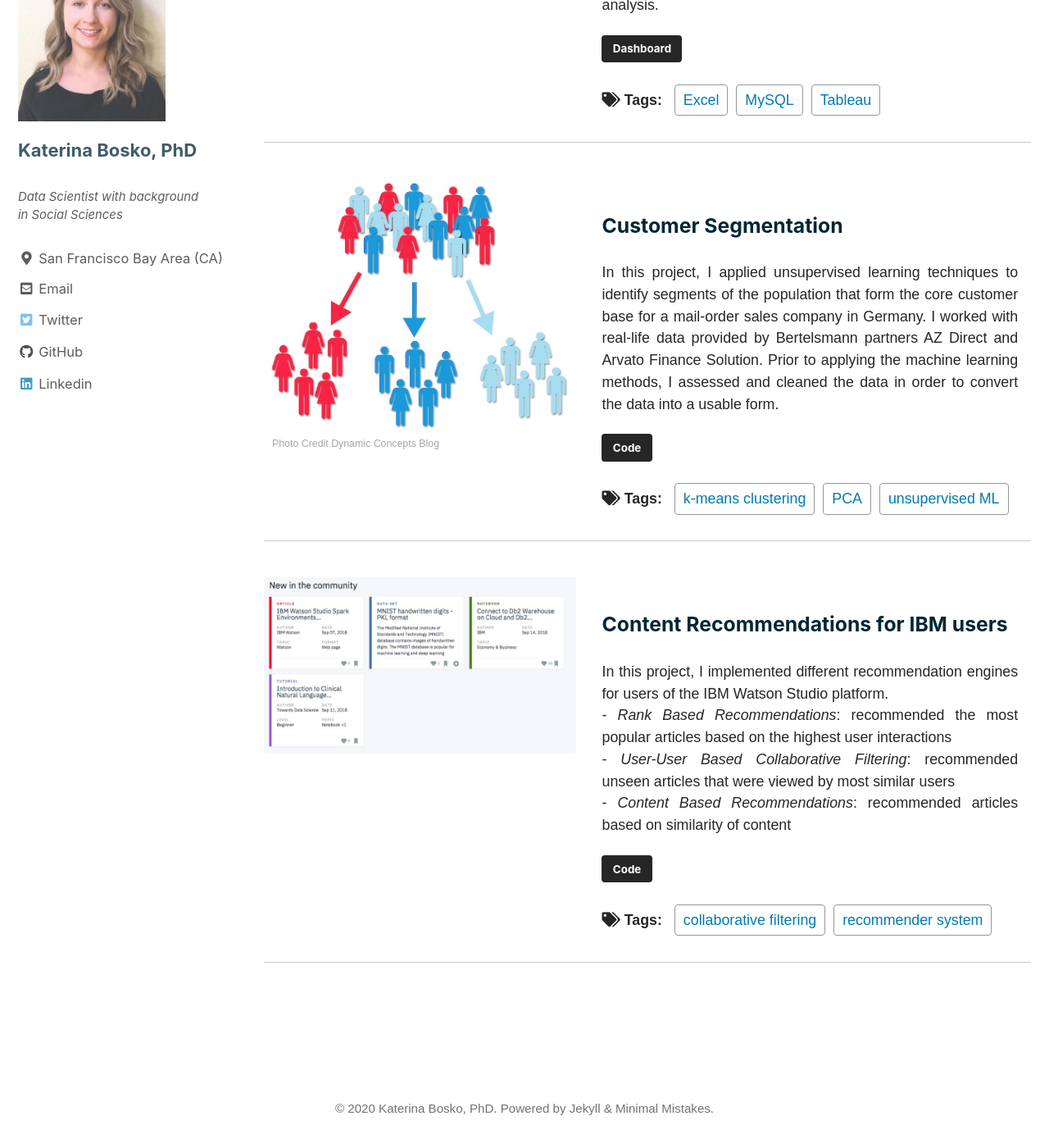
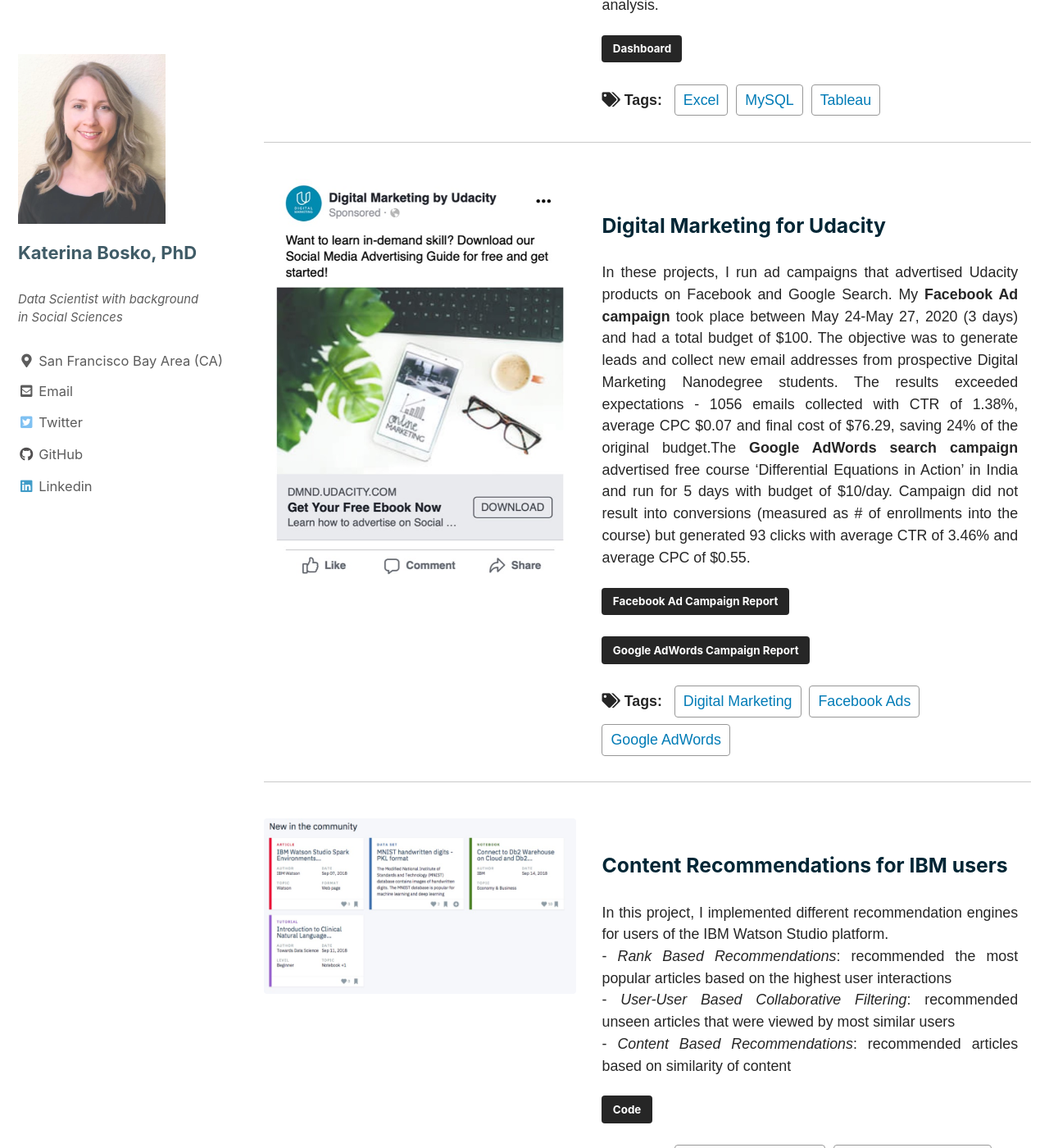
Before and after one commit to k-bosko/k-bosko.github.io, a Jekyll site: the page built from _pages/portfolio.md, in a window 1280 px wide and 1400 px high, scrolled down 3039 px. Shown: the whole window at 82% size. Built offline with Jekyll 4.4.1, drawn with Linux system fonts in a browser that asks for light colours; cached includes are drawn as plain includes; nearby versions of some CDN libraries.

Commit message:
added digital marketing campaigns to portfolio

```diff
--- a/_pages/about.md
+++ b/_pages/about.md
@@ -56,7 +56,7 @@
 {: .text-justify}
 
 ## Why Data Science?
-As an undergrad in International Information, a unique program that combined courses in social sciences and analytics, I dreamed about predicting the future social events using past data - a naive, very broad and basically impossible  objective - almost a decade before all the hype around data science. However, the techniques I learned in mid-2000s were rather basic and mostly explorative, so not that predictive after all.
+As an undergrad in International Information, a unique program that combined courses in social sciences and data analysis (Excel, data visualization and statistics), I dreamed about predicting the future social events using past data - a naive, very broad and basically impossible  objective - almost a decade before all the hype around data science. However, the techniques I learned in mid-2000s were rather basic and mostly explorative, so not that predictive after all.
 {: .text-justify}
 
 When I enrolled in my PhD, I wanted to make use of more advanced methods. In 2013 I got first experience in natural language processing (NLP) using data science platform [RapidMinder](https://rapidminer.com) and began learning R. I also attended quantitative methods and Statistics courses at my university. Yet these methods didn’t find way into my final version of the thesis. As it is often in life, unexpected happened.
--- a/_pages/portfolio.md
+++ b/_pages/portfolio.md
@@ -101,18 +101,34 @@
     - collaborative filtering
 
 feature_row4:
-  - image_path: assets/images/portfolio/customer_segmentation-thumb-800-light.jpg
-    portfolio_caption: "Photo Credit [Dynamic Concepts Blog](http://www.dynamic-concepts.nl/en/segmentation/)"
-    alt: "customer segmentation viz"
-    title: "Customer Segmentation"
-    text: "In this project, I applied unsupervised learning techniques to identify segments of the population that form the core customer base for a mail-order sales company in Germany. I worked with real-life data provided by Bertelsmann partners AZ Direct and Arvato Finance Solution. Prior to applying the machine learning methods, I assessed and cleaned the data in order to convert the data into a usable form."
-    url: "https://github.com/k-bosko/customer_segmentation"
-    btn_label: "Code"
+  - image_path: assets/images/portfolio/facebook-ad-800.jpg
+    alt: "Facebook Ad"
+    title: "Digital Marketing for Udacity"
+    text: "In these projects, I run ad campaigns that advertised Udacity products on Facebook and Google Search. My **Facebook Ad campaign** took place between May 24-May 27, 2020 (3 days) and had a total budget of $100. The objective was to generate leads and collect  new email addresses from prospective Digital Marketing Nanodegree students. The results exceeded expectations - 1056 emails collected with CTR of 1.38%, average CPC $0.07 and final cost of $76.29, saving 24% of the original budget.The **Google AdWords search campaign** advertised free course 'Differential Equations in Action' in India and run for 5 days with budget of $10/day. Campaign did not result into conversions (measured as # of enrollments into the course) but generated 93 clicks with average CTR of 3.46% and average CPC of $0.55."
+    url: "/assets/docs/reports/kbosko-digital-marketing-3-facebook-campaign.pdf"
+    btn_label: "Facebook Ad Campaign Report"
+    btn_class: "btn--primary"
+    url2: "/assets/docs/reports/kbosko-digital-marketing-5-AdWords-campaign.pdf"
+    btn_label2: "Google AdWords Campaign Report"
     btn_class: "btn--primary"
     tags:
-        - k-means clustering
-        - PCA
-        - unsupervised ML
+        - Digital Marketing
+        - Facebook Ads
+        - Google AdWords
+
+# feature_row4:
+#   - image_path: assets/images/portfolio/customer_segmentation-thumb-800-light.jpg
+#     portfolio_caption: "Photo Credit [Dynamic Concepts Blog](http://www.dynamic-concepts.nl/en/segmentation/)"
+#     alt: "customer segmentation viz"
+#     title: "Customer Segmentation"
+#     text: "In this project, I applied unsupervised learning techniques to identify segments of the population that form the core customer base for a mail-order sales company in Germany. I worked with real-life data provided by Bertelsmann partners AZ Direct and Arvato Finance Solution. Prior to applying the machine learning methods, I assessed and cleaned the data in order to convert the data into a usable form."
+#     url: "https://github.com/k-bosko/customer_segmentation"
+#     btn_label: "Code"
+#     btn_class: "btn--primary"
+#     tags:
+#         - k-means clustering
+#         - PCA
+#         - unsupervised ML
 
 # feature_row5:
 #   - image_path: assets/images/portfolio/deep_learning-thumb-800.jpg
```
Also changed, not shown: _pages/certificates.md (+1 -1 lines), assets/images/portfolio/customer_segmentation-thumb-800-light.jpg (deleted), assets/images/portfolio/facebook-ad-800.jpg (added).
